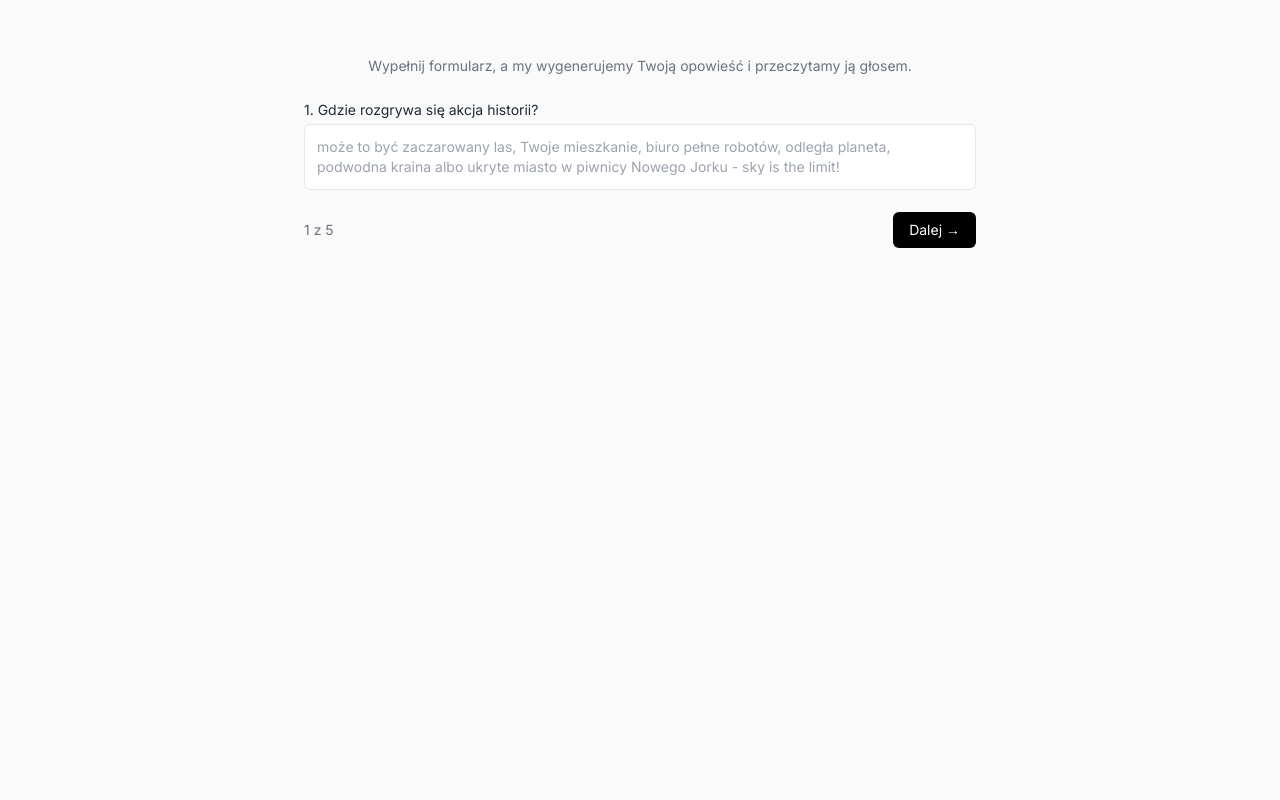
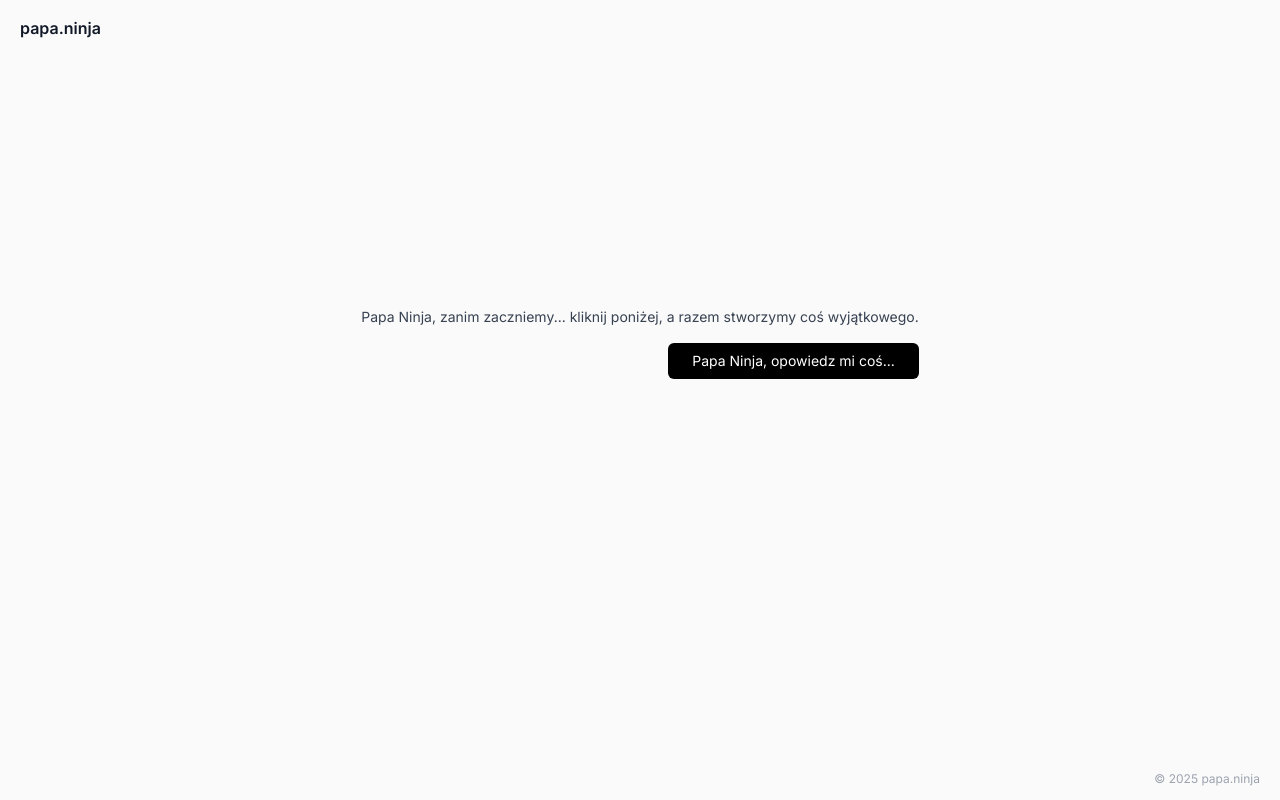
Before and after one commit to kamilsoldacki/will-you-read-me-smth, a Flask app: page / in a window 1280 px wide. Run offline with Flask 3, Linux system fonts and the light colour scheme; some libraries are stand-ins or nearby versions.

Commit message:
Update index.html

```diff
--- a/templates/index.html
+++ b/templates/index.html
@@ -3,9 +3,10 @@
 <head>
   <meta charset="UTF-8" />
   <meta name="viewport" content="width=device-width, initial-scale=1" />
-  <title>Twoja Bajka</title>
+  <title>papa.ninja</title>
   <script src="https://cdn.tailwindcss.com"></script>
   <link href="https://fonts.googleapis.com/css2?family=Inter:wght@400;600&display=swap" rel="stylesheet" />
+  <link rel="stylesheet" href="/static/enhanced-style.css">
   <style>
     body {
       font-family: 'Inter', sans-serif;
@@ -26,47 +27,56 @@
       opacity: 1;
       transform: translateY(0);
     }
+    .step { width: 100%; }
 </style>
 </head>
 <body class="text-gray-800">
+  <div id="branding">papa.ninja</div>
   <div class="max-w-3xl mx-auto px-4 py-6">
     <div class="w-full p-6 sm:p-8">
-      <div class="text-center mb-6">
-        <p class="text-sm text-gray-500">Wypełnij formularz, a my wygenerujemy Twoją opowieść i przeczytamy ją głosem.</p>
+
+      <div id="welcome-screen" class="text-sm text-gray-700 py-20">
+        <p class="mb-4">Papa Ninja, zanim zaczniemy... kliknij poniżej, a razem stworzymy coś wyjątkowego.</p>
+        <div class="text-right">
+          <button id="startBtn" class="px-6 py-2 bg-black text-white rounded-md text-sm">Papa Ninja, opowiedz mi coś...</button>
         </div>
-      <form id="storyForm" class="space-y-4 w-full max-w-3xl mx-auto">
+      </div>
+
+      <div id="form-wrapper" style="display:none;">
+        <form id="storyForm" class="space-y-4">
           <div class="step">
-          <label class="block mb-1 text-sm font-medium">1. Gdzie rozgrywa się akcja historii?</label>
-          <textarea name="q1" required class="w-full p-3 border border-gray-200 rounded-md text-sm focus:outline-none focus:ring focus:ring-black" placeholder="może to być zaczarowany las, Twoje mieszkanie, biuro pełne robotów, odległa planeta, podwodna kraina albo ukryte miasto w piwnicy Nowego Jorku - sky is the limit!" class="min-h-[120px] resize-none" name="q1" required class="w-full p-3 border border-gray-200 rounded-md text-sm focus:outline-none focus:ring focus:ring-black" placeholder="może to być zaczarowany las, Twoje mieszkanie, biuro pełne robotów, odległa planeta, podwodna kraina albo ukryte miasto w piwnicy Nowego Jorku - sky is the limit!" style="resize: none;"></textarea>
+            <label class="block mb-1 text-sm font-medium">Gdzie rozgrywa się akcja historii?</label>
+            <textarea name="q1" required class="w-full p-3 border border-gray-200 rounded-md text-sm focus:outline-none focus:ring focus:ring-black" placeholder="może to być zaczarowany las, Twoje mieszkanie, biuro pełne robotów, odległa planeta, podwodna kraina albo ukryte miasto w piwnicy Nowego Jorku - sky is the limit!"></textarea>
           </div>
           <div class="step hidden">
-          <label class="block mb-1 text-sm font-medium">2. Jak nazywają się główni bohaterowie?</label>
-          <textarea name="q2" required class="w-full p-3 border border-gray-200 rounded-md text-sm focus:outline-none focus:ring focus:ring-black" placeholder="możesz podać swoje imię, imiona znajomych, domowników, ukochanych pluszaków lub... ulubionych postaci z gier" class="min-h-[120px] resize-none" name="q2" required class="w-full p-3 border border-gray-200 rounded-md text-sm focus:outline-none focus:ring focus:ring-black" placeholder="możesz podać swoje imię, imiona znajomych, domowników, ukochanych pluszaków lub... ulubionych postaci z gier" style="resize: none;"></textarea>
+            <label class="block mb-1 text-sm font-medium">Jak nazywają się główni bohaterowie?</label>
+            <textarea name="q2" required class="w-full p-3 border border-gray-200 rounded-md text-sm focus:outline-none focus:ring focus:ring-black" placeholder="możesz podać swoje imię, imiona znajomych, domowników, ukochanych pluszaków lub... ulubionych postaci z gier"></textarea>
           </div>
           <div class="step hidden">
-          <label class="block mb-1 text-sm font-medium">3. Jaki jest motyw przewodni historii?</label>
-          <textarea name="q3" required class="w-full p-3 border border-gray-200 rounded-md text-sm focus:outline-none focus:ring focus:ring-black" placeholder="co jest sercem tej opowieści? odwaga, przyjaźń, magia, wielka tajemnica, a może walka ze strachem lub szalona przygoda?" class="min-h-[120px] resize-none" name="q3" required class="w-full p-3 border border-gray-200 rounded-md text-sm focus:outline-none focus:ring focus:ring-black" placeholder="co jest sercem tej opowieści? odwaga, przyjaźń, magia, wielka tajemnica, a może walka ze strachem lub szalona przygoda?" style="resize: none;"></textarea>
+            <label class="block mb-1 text-sm font-medium">Jaki jest motyw przewodni historii?</label>
+            <textarea name="q3" required class="w-full p-3 border border-gray-200 rounded-md text-sm focus:outline-none focus:ring focus:ring-black" placeholder="co jest sercem tej opowieści? odwaga, przyjaźń, magia, wielka tajemnica, a może walka ze strachem lub szalona przygoda?"></textarea>
           </div>
           <div class="step hidden">
-          <label class="block mb-1 text-sm font-medium">4. Czy bohaterowie mają jakieś supermoce?</label>
-          <textarea name="q4" required class="w-full p-3 border border-gray-200 rounded-md text-sm focus:outline-none focus:ring focus:ring-black" placeholder="wymyśl coś wow! niewidzialność, podróże w czasie, rozmowa ze zwierzętami, kontrola pogody, nadludzka siła, teleportacja lub cokolwiek innego, co sobie wyobrazisz" class="min-h-[120px] resize-none" name="q4" required class="w-full p-3 border border-gray-200 rounded-md text-sm focus:outline-none focus:ring focus:ring-black" placeholder="wymyśl coś wow! niewidzialność, podróże w czasie, rozmowa ze zwierzętami, kontrola pogody, nadludzka siła, teleportacja lub cokolwiek innego, co sobie wyobrazisz" style="resize: none;"></textarea>
+            <label class="block mb-1 text-sm font-medium">Czy bohaterowie mają jakieś supermoce?</label>
+            <textarea name="q4" required class="w-full p-3 border border-gray-200 rounded-md text-sm focus:outline-none focus:ring focus:ring-black" placeholder="wymyśl coś wow! niewidzialność, podróże w czasie, rozmowa ze zwierzętami, kontrola pogody, nadludzka siła, teleportacja lub cokolwiek innego, co sobie wyobrazisz"></textarea>
           </div>
           <div class="step hidden">
-          <label class="block mb-1 text-sm font-medium">5. Co bohaterowie robią w tej historii?</label>
-          <textarea name="q5" required class="w-full p-3 border border-gray-200 rounded-md text-sm focus:outline-none focus:ring focus:ring-black" placeholder="np. wyruszają na wyprawę, rozwiązują zagadkę, pokonują złoczyńcę, odkrywają nowy świat, ratują kogoś w niebezpieczeństwie, znajdują ukryty skarb - a może odkrywają ukrytą wiedzę w starożytnych danych albo ratują świat przed zbuntowaną sztuczną inteligencją" class="min-h-[120px] resize-none" name="q5" required class="w-full p-3 border border-gray-200 rounded-md text-sm focus:outline-none focus:ring focus:ring-black" placeholder="np. wyruszają na wyprawę, rozwiązują zagadkę, pokonują złoczyńcę, odkrywają nowy świat, ratują kogoś w niebezpieczeństwie, znajdują ukryty skarb - a może odkrywają ukrytą wiedzę w starożytnych danych albo ratują świat przed zbuntowaną sztuczną inteligencją" style="resize: none;"></textarea>
+            <label class="block mb-1 text-sm font-medium">Co bohaterowie robią w tej historii?</label>
+            <textarea name="q5" required class="w-full p-3 border border-gray-200 rounded-md text-sm focus:outline-none focus:ring focus:ring-black" placeholder="np. wyruszają na wyprawę, rozwiązują zagadkę, pokonują złoczyńcę, odkrywają nowy świat, ratują kogoś w niebezpieczeństwie, znajdują ukryty skarb - a może odkrywają ukrytą wiedzę w starożytnych danych albo ratują świat przed zbuntowaną sztuczną inteligencją"></textarea>
           </div>
           <div class="flex justify-between items-center mt-4">
-          <div id="step-indicator" class="text-sm text-gray-500">Krok 1 z 5</div>
+            <div id="step-indicator" class="text-sm text-gray-500">1 z 5</div>
             <div class="ml-auto space-x-2">
               <button type="button" id="prevBtn" class="px-4 py-2 bg-gray-200 text-gray-800 rounded-md text-sm hidden">← Wstecz</button>
               <button type="button" id="nextBtn" class="px-4 py-2 bg-black text-white rounded-md text-sm">Dalej →</button>
-            <button type="submit" id="submitBtn" class="px-4 py-2 bg-black text-white rounded-md text-sm hidden">✨ Wygeneruj opowieść</button>
+              <button type="submit" id="submitBtn" class="px-4 py-2 bg-black text-white rounded-md text-sm hidden">Wygeneruj</button>
             </div>
           </div>
         </form>
+      </div>
 
       <div id="loadingBarContainer" style="display:none;">
-  <p id="loadingProgressText" class="text-gray-600 text-sm text-center mb-2">Generujemy Twoją bajkę...</p>
+        <p id="loadingProgressText" class="text-gray-600 text-sm text-center mb-2">Generujemy Twoją bajkę... 0%</p>
         <div class="w-full bg-gray-200 rounded-full h-2.5">
           <div id="loadingBarFill" class="bg-black h-2.5 rounded-full transition-all duration-500 ease-in-out" style="width: 0%;"></div>
         </div>
@@ -78,15 +88,7 @@
       </div>
     </div>
   </div>
-  <script>
-    const player = document.getElementById("player");
-    function showPlayer() {
-      player.style.display = "block";
-      setTimeout(() => {
-        player.classList.add("visible");
-      }, 10);
-    }
-  </script>
-  <script src="/static/script.js"></script>
+  <script src="/static/script.js" defer></script>
+  <div id="footer">© 2025 papa.ninja</div>
 </body>
 </html>
```
Lines whose indentation alone changed are shown as unchanged.
